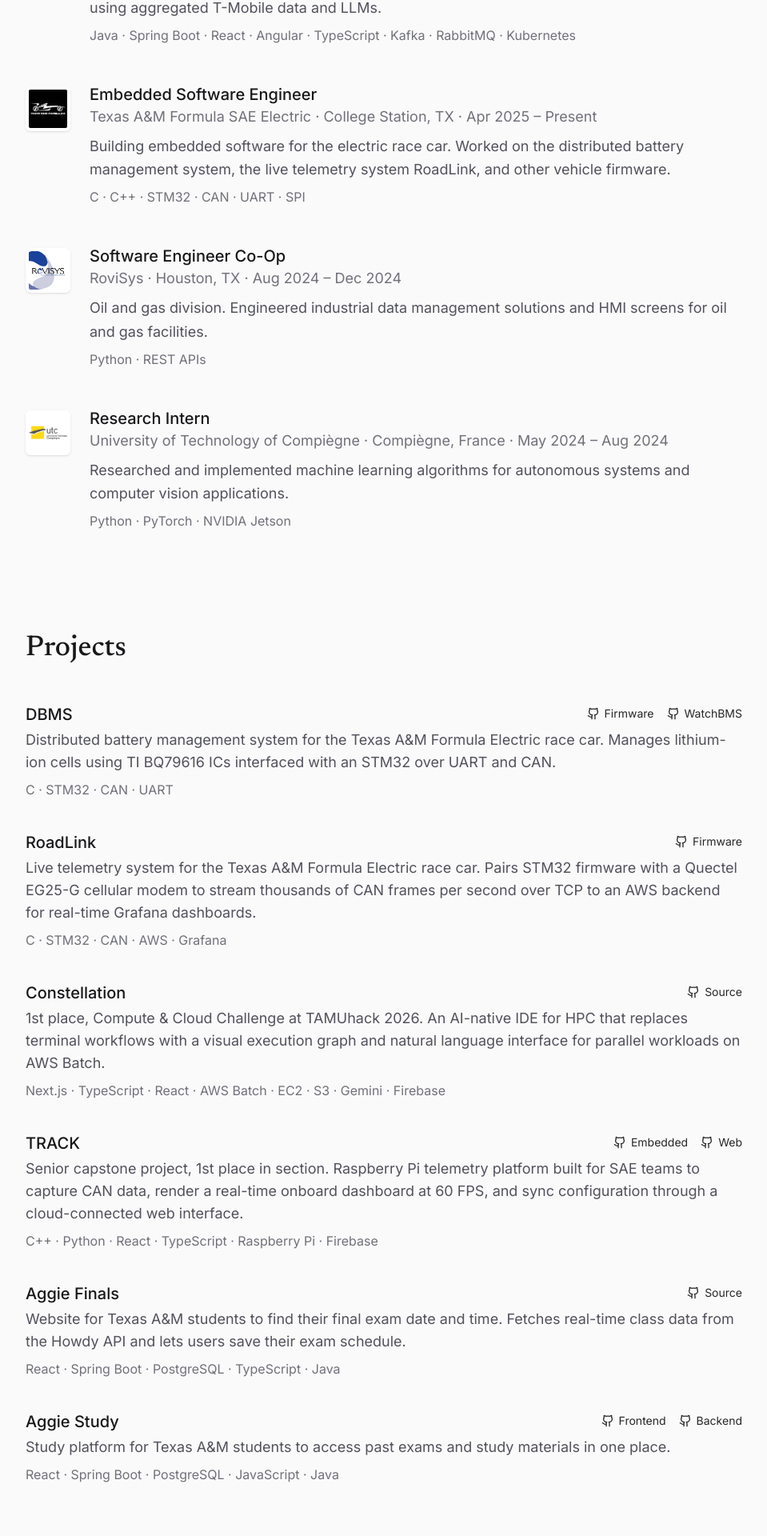
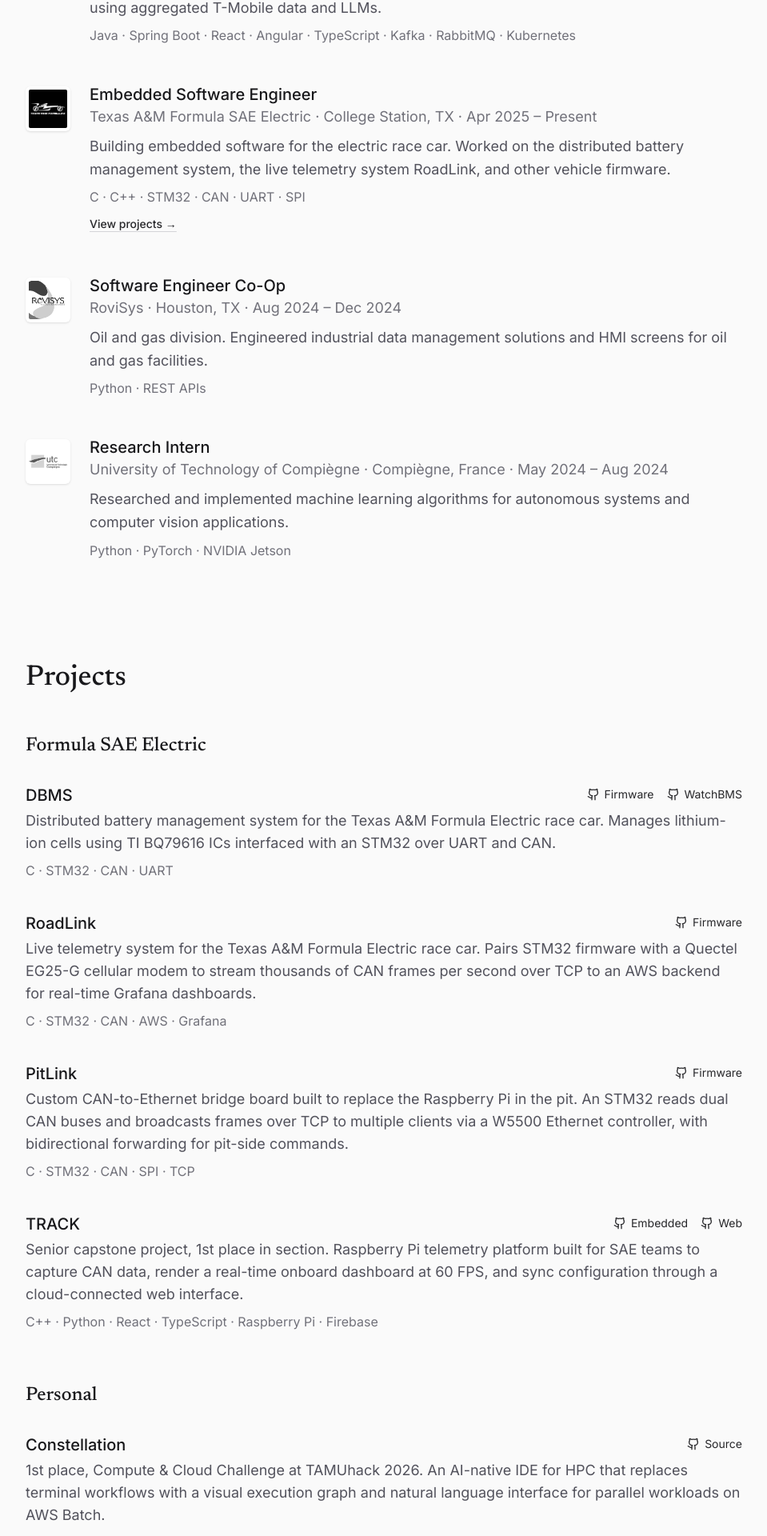
Before and after one commit to evilspoon13/new-personal-website, a React (Vite) app: page / in a window 1280 px wide. Shown: the part 872-2792 px from the top of the page at 80% size, without its empty margins (160-1119 px from the left). Built offline with nearby package versions, Linux system fonts and the light colour scheme.

Commit message:
new project

```diff
--- a/src/components/Experience.tsx
+++ b/src/components/Experience.tsx
@@ -15,7 +15,7 @@ export default function Experience() {
                 <img
                   src={entry.logo}
                   alt={entry.company}
-                  className="w-14 h-14 object-contain shrink-0 mt-1 rounded-md bg-white p-1 shadow-sm opacity-0 animate-[fade-in_0.5s_ease-out_forwards]"
+                  className="w-14 h-14 object-contain shrink-0 mt-1 rounded-md bg-white p-1 shadow-sm grayscale opacity-0 animate-[fade-in_0.5s_ease-out_forwards]"
                 />
               ) : (
                 <div className="w-14 h-14 shrink-0 mt-1 border border-border flex items-center justify-center text-base text-muted">
@@ -36,6 +36,14 @@ export default function Experience() {
                 <p className="text-base text-muted">
                   {entry.techStack.join(" · ")}
                 </p>
+                {entry.link && (
+                  <a
+                    href={entry.link.href}
+                    className="inline-block mt-3 text-sm font-medium text-zinc-900 underline underline-offset-4 decoration-zinc-300 hover:decoration-zinc-900 transition-colors"
+                  >
+                    {entry.link.label}
+                  </a>
+                )}
               </div>
             </div>
           ))}
--- a/src/components/Projects.tsx
+++ b/src/components/Projects.tsx
@@ -1,5 +1,6 @@
 import { ExternalLink } from "lucide-react";
-import { projects } from "../data/projects";
+import { formulaProjects, personalProjects } from "../data/projects";
+import type { Project } from "../types";
 
 function GithubIcon({ size = 24 }: { size?: number }) {
   return (
@@ -10,14 +11,8 @@ function GithubIcon({ size = 24 }: { size?: number }) {
   );
 }
 
-export default function Projects() {
+function ProjectList({ projects }: { projects: Project[] }) {
   return (
-    <section id="projects" className="py-16 px-6">
-      <div className="max-w-4xl mx-auto">
-        <h2 className="font-serif text-4xl font-medium text-zinc-900 mb-12">
-          Projects
-        </h2>
-
     <div className="space-y-10">
       {projects.map((project, i) => (
         <div key={i} className="group">
@@ -69,6 +64,30 @@ export default function Projects() {
         </div>
       ))}
     </div>
+  );
+}
+
+export default function Projects() {
+  return (
+    <section id="projects" className="py-16 px-6">
+      <div className="max-w-4xl mx-auto">
+        <h2 className="font-serif text-4xl font-medium text-zinc-900 mb-12">
+          Projects
+        </h2>
+
+        <div id="formula-sae" className="mb-16">
+          <h3 className="font-serif text-2xl font-medium text-zinc-900 mb-8">
+            Formula SAE Electric
+          </h3>
+          <ProjectList projects={formulaProjects} />
+        </div>
+
+        <div>
+          <h3 className="font-serif text-2xl font-medium text-zinc-900 mb-8">
+            Personal
+          </h3>
+          <ProjectList projects={personalProjects} />
+        </div>
       </div>
     </section>
   );
--- a/src/data/experience.ts
+++ b/src/data/experience.ts
@@ -20,6 +20,7 @@ export const experience: ExperienceEntry[] = [
     summary:
       "Building embedded software for the electric race car. Worked on the distributed battery management system, the live telemetry system RoadLink, and other vehicle firmware.",
     techStack: ["C", "C++", "STM32", "CAN", "UART", "SPI"],
+    link: { label: "View projects →", href: "#formula-sae" },
   },
   {
     company: "RoviSys",
--- a/src/data/projects.ts
+++ b/src/data/projects.ts
@@ -1,6 +1,6 @@
 import type { Project } from "../types";
 
-export const projects: Project[] = [
+export const formulaProjects: Project[] = [
   {
     title: "DBMS",
     description:
@@ -21,12 +21,12 @@ export const projects: Project[] = [
     ],
   },
   {
-    title: "Constellation",
+    title: "PitLink",
     description:
-      "1st place, Compute & Cloud Challenge at TAMUhack 2026. An AI-native IDE for HPC that replaces terminal workflows with a visual execution graph and natural language interface for parallel workloads on AWS Batch.",
-    techStack: ["Next.js", "TypeScript", "React", "AWS Batch", "EC2", "S3", "Gemini", "Firebase"],
+      "Custom CAN-to-Ethernet bridge board built to replace the Raspberry Pi in the pit. An STM32 reads dual CAN buses and broadcasts frames over TCP to multiple clients via a W5500 Ethernet controller, with bidirectional forwarding for pit-side commands.",
+    techStack: ["C", "STM32", "CAN", "SPI", "TCP"],
     githubUrls: [
-      { label: "Source", url: "https://github.com/aathul-raj/constellation" },
+      { label: "Firmware", url: "https://github.com/tamuev/PitLink" },
     ],
   },
   {
@@ -39,6 +39,18 @@ export const projects: Project[] = [
       { label: "Web", url: "https://github.com/evilspoon13/track-web" },
     ],
   },
+];
+
+export const personalProjects: Project[] = [
+  {
+    title: "Constellation",
+    description:
+      "1st place, Compute & Cloud Challenge at TAMUhack 2026. An AI-native IDE for HPC that replaces terminal workflows with a visual execution graph and natural language interface for parallel workloads on AWS Batch.",
+    techStack: ["Next.js", "TypeScript", "React", "AWS Batch", "EC2", "S3", "Gemini", "Firebase"],
+    githubUrls: [
+      { label: "Source", url: "https://github.com/aathul-raj/constellation" },
+    ],
+  },
   {
     title: "Aggie Finals",
     description:
@@ -48,7 +60,6 @@ export const projects: Project[] = [
       { label: "Source", url: "https://github.com/evilspoon13/aggie-finals" },
     ],
   },
-
   {
     title: "Aggie Study",
     description:
--- a/src/types/index.ts
+++ b/src/types/index.ts
@@ -6,6 +6,7 @@ export interface ExperienceEntry {
   summary: string;
   techStack: string[];
   logo?: string;
+  link?: { label: string; href: string };
 }
 
 export interface Project {
```
Lines whose indentation alone changed are shown as unchanged.
